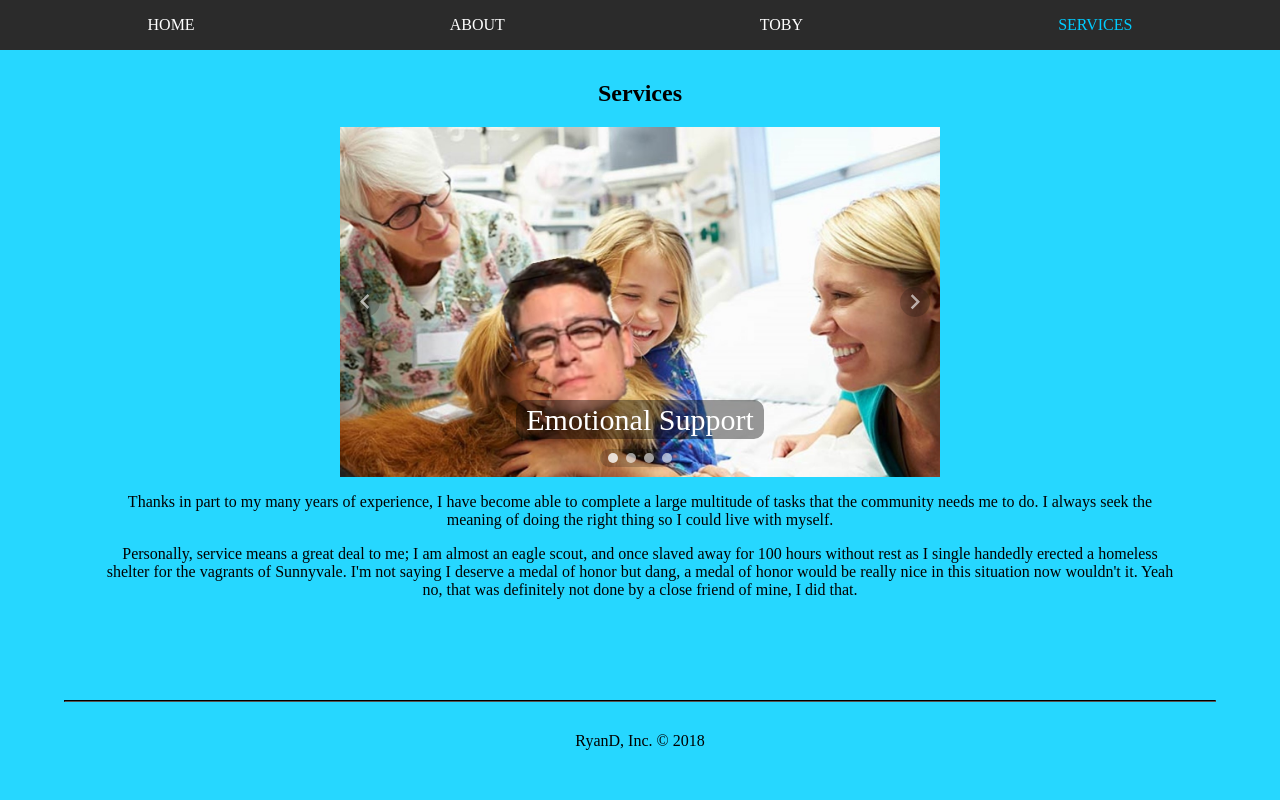
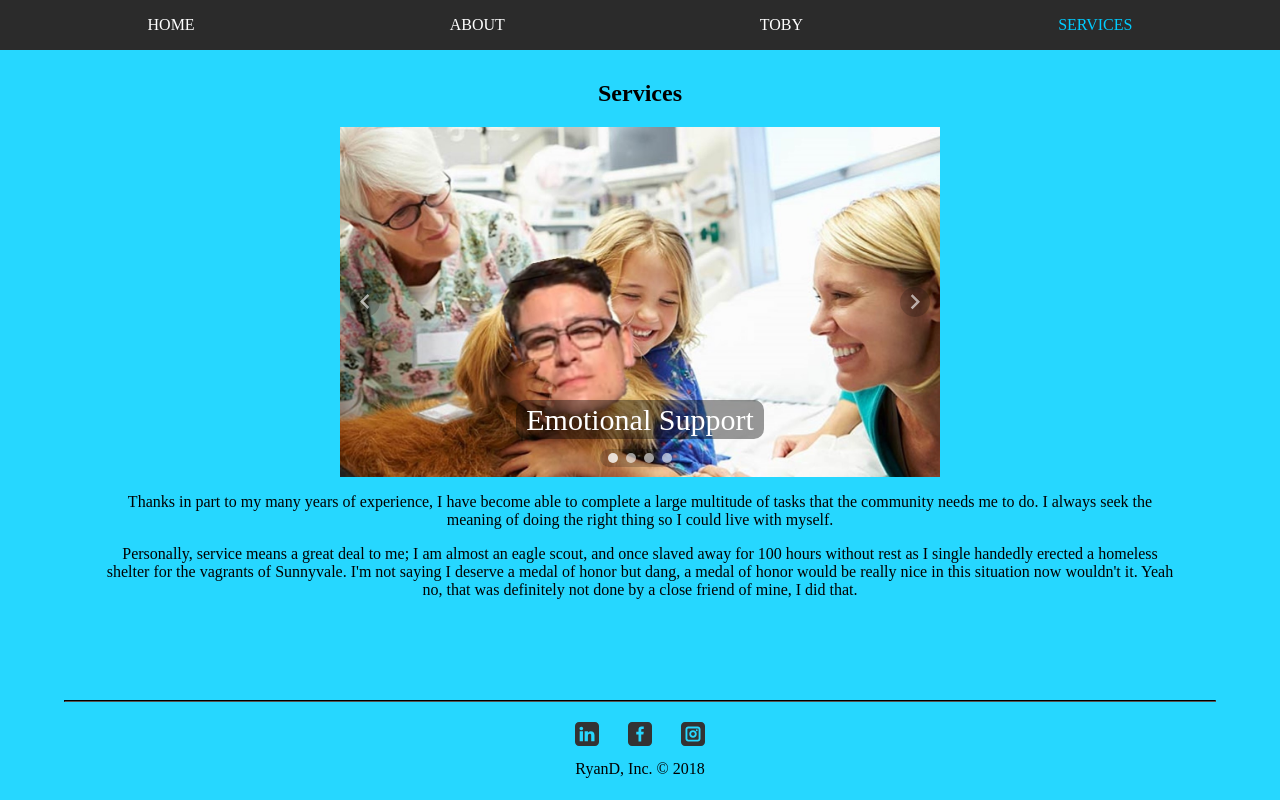
Before and after one commit to timstoddard/ryand-us, an Angular app: page /services in a window 1280 px wide. Built offline with nearby package versions, Linux system fonts and the light colour scheme.

Commit message:
add icon links to footer component (whoops)

```diff
--- a/src/app/app.component.ts
+++ b/src/app/app.component.ts
@@ -27,21 +27,6 @@ import { standardTransitionTime } from './constants';
   ],
 })
 export class AppComponent {
-  iconLinks = [
-    {
-      href: 'https://www.linkedin.com/in/ryandriggett',
-      icon: 'assets/icons/linkedin.svg'
-    },
-    {
-      href: 'https://www.facebook.com/rdrigg',
-      icon: 'assets/icons/facebook.svg'
-    },
-    {
-      href: 'https://www.instagram.com/rdriggett',
-      icon: 'assets/icons/instagram.svg'
-     }
-  ];
-
   getAnimationState(o: RouterOutlet) {
     return o.isActivated
       ? o.activatedRouteData.animationState
--- a/src/app/footer/footer.component.ts
+++ b/src/app/footer/footer.component.ts
@@ -5,4 +5,19 @@ import { Component } from '@angular/core';
   templateUrl: './footer.component.html',
   styleUrls: ['./footer.component.scss']
 })
-export class FooterComponent {}
+export class FooterComponent {
+  iconLinks = [
+    {
+      href: 'https://www.linkedin.com/in/ryandriggett',
+      icon: 'assets/icons/linkedin.svg'
+    },
+    {
+      href: 'https://www.facebook.com/rdrigg',
+      icon: 'assets/icons/facebook.svg'
+    },
+    {
+      href: 'https://www.instagram.com/rdriggett',
+      icon: 'assets/icons/instagram.svg'
+     }
+  ];
+}
```
